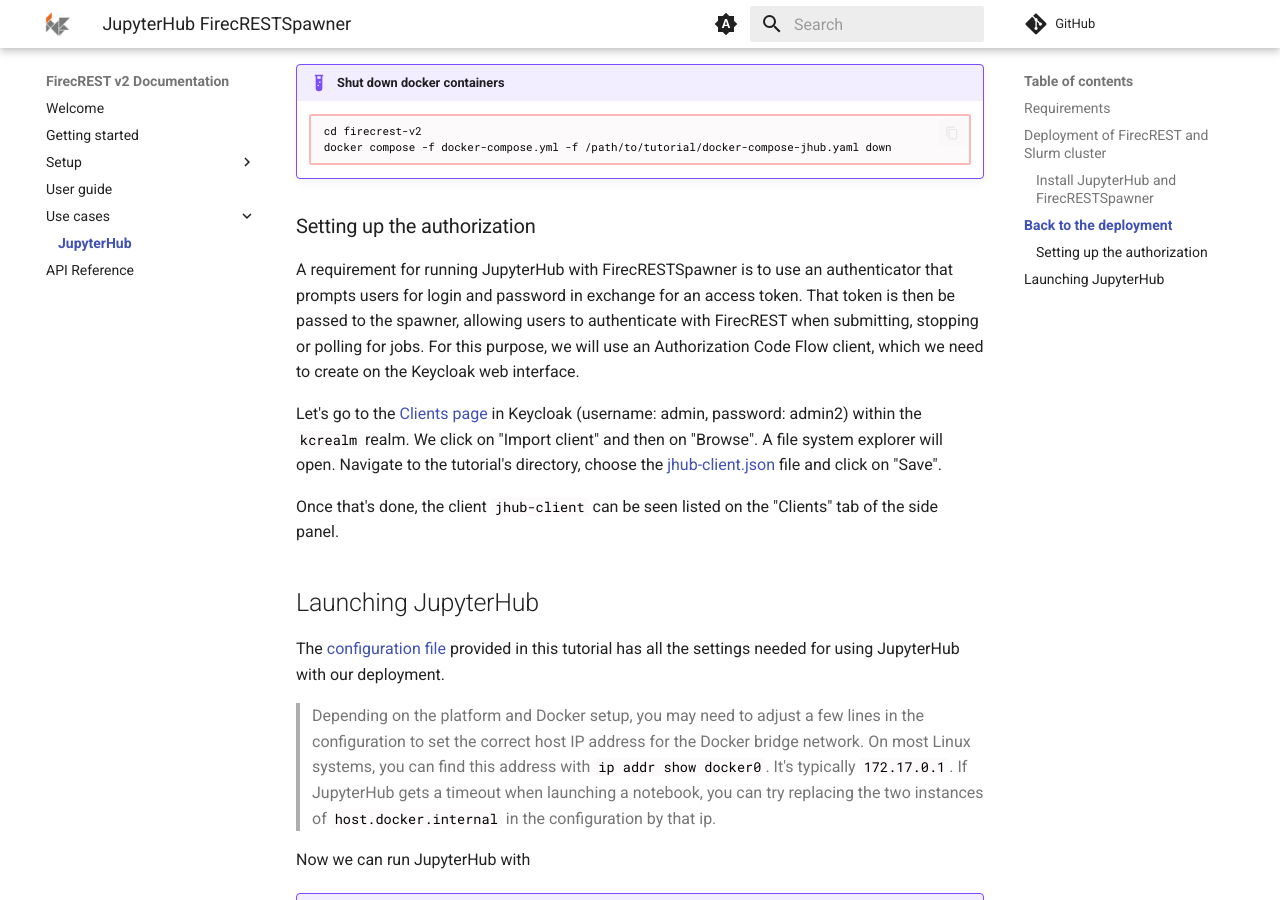
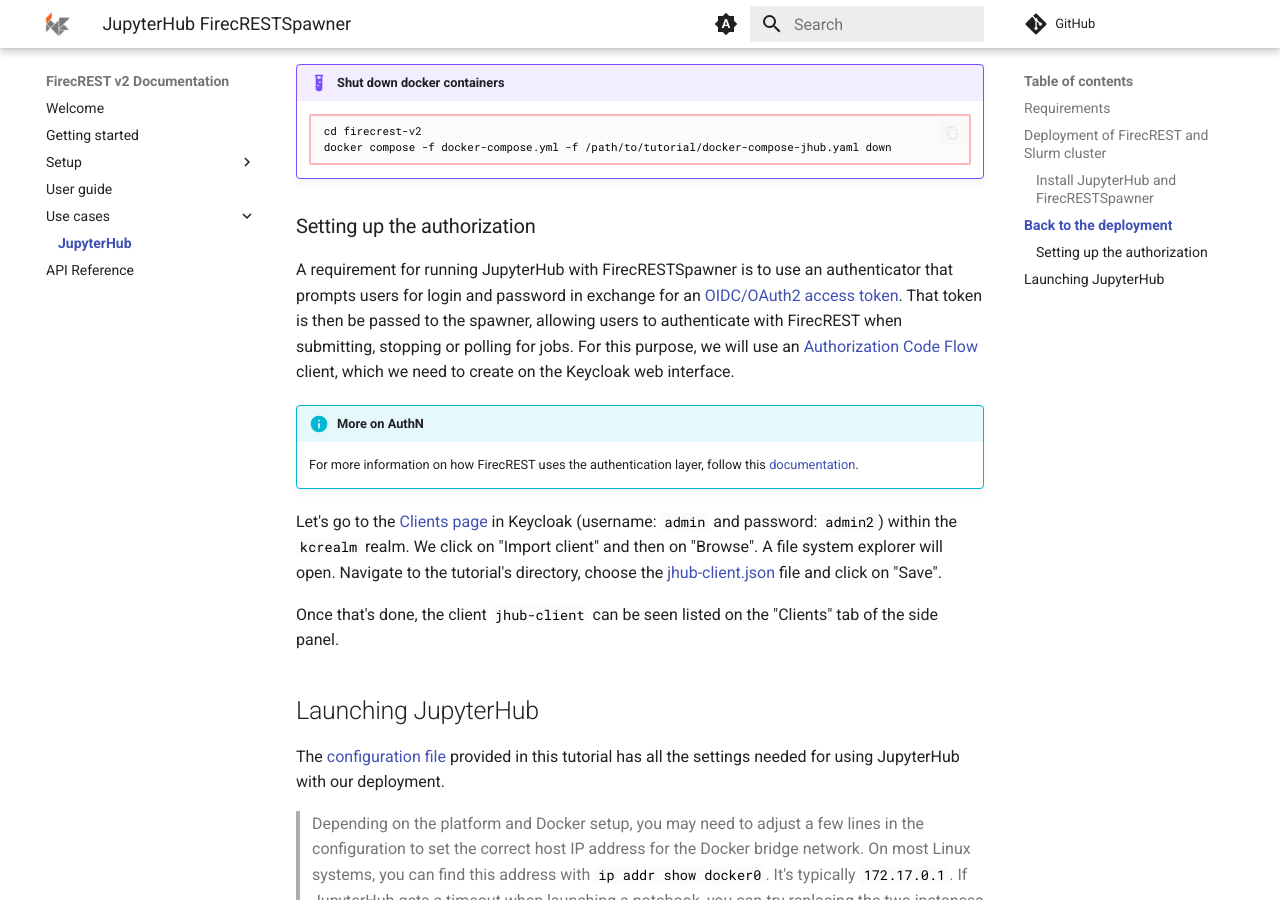
Before and after one commit to germanfgv/firecrest-v2, an MkDocs documentation site: the page built from docs/use_cases/jupyterhub/README.md, in a window 1280 px wide and 900 px high, scrolled down 2688 px. Built offline with MkDocs 1.6.1 and Material for MkDocs 9.7.7, drawn with Linux system fonts in a browser that asks for light colours; comment, search, counter and statistics services are not loaded.

Commit message:
fixed authn

```diff
--- a/docs/use_cases/jupyterhub/README.md
+++ b/docs/use_cases/jupyterhub/README.md
@@ -103,11 +103,14 @@
 
 ### Setting up the authorization
 
-A requirement for running JupyterHub with FirecRESTSpawner is to use an authenticator that prompts users for login and password in exchange for an access token.
+A requirement for running JupyterHub with FirecRESTSpawner is to use an authenticator that prompts users for login and password in exchange for an [OIDC/OAuth2 access token](https://datatracker.ietf.org/doc/html/rfc7519).
 That token is then be passed to the spawner, allowing users to authenticate with FirecREST when submitting, stopping or polling for jobs.
-For this purpose, we will use an Authorization Code Flow client, which we need to create on the Keycloak web interface.
+For this purpose, we will use an [Authorization Code Flow](https://datatracker.ietf.org/doc/html/rfc6749#section-4.1) client, which we need to create on the Keycloak web interface.
 
-Let's go to the [Clients page](http://localhost:8080/auth/admin/master/console/#/master/clients) in Keycloak (username: admin, password: admin2) within the `kcrealm` realm.
+!!! info "More on AuthN"
+    For more information on how FirecREST uses the authentication layer, follow this [documentation](../../setup/arch/auth/README.md).
+
+Let's go to the [Clients page](http://localhost:8080/auth/admin/master/console/#/master/clients) in Keycloak (username: `admin` and password: `admin2`) within the `kcrealm` realm.
 We click on "Import client" and then on "Browse".
 A file system explorer will open.
 Navigate to the tutorial's directory, choose the [jhub-client.json](jhub-client.json) file and click on "Save".
```
